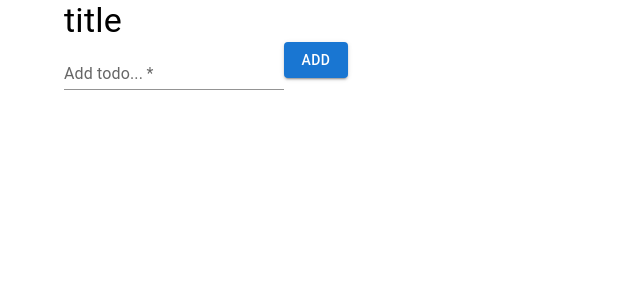
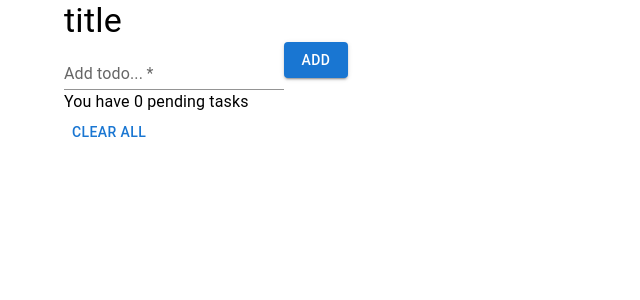
Before and after one commit to JozEva/todo-list, a React (Create React App) app: page / in a window 1280 px wide. Shown: the top 300 px of the page, without its empty margins (0-640 px from the left). Built offline with nearby package versions, Linux system fonts and the light colour scheme.

Commit message:
added clear all tasks button shows how many tasks pending

```diff
--- a/src/App.jsx
+++ b/src/App.jsx
@@ -1,5 +1,5 @@
 import React, { useEffect, useState } from "react";
-import { Box, Container, Typography } from "@mui/material";
+import { Box, Container, Typography, Button } from "@mui/material";
 import "./App.css";
 import Form from "./components/Form/Form";
 import Todos from "./components/Todos/Todos";
@@ -15,6 +15,13 @@ const App = () => {
   }, [todos]);
 
   console.log(todos);
+
+  const clearTodos = () => {
+    setTodos([]);
+  }
+
+  const tasksLeft = todos.length;
+
   return (
     <Container>
       <Typography variant="h4" component="h1">
@@ -36,6 +43,8 @@ const App = () => {
         setEditTodo={setEditTodo}
         editTodo={editTodo}
       />
+      <Typography >You have {tasksLeft} pending {tasksLeft === 1 ? "task" : "tasks"}</Typography>
+      <Button onClick={clearTodos}>Clear all</Button>
     </Container>
   );
 };
```
